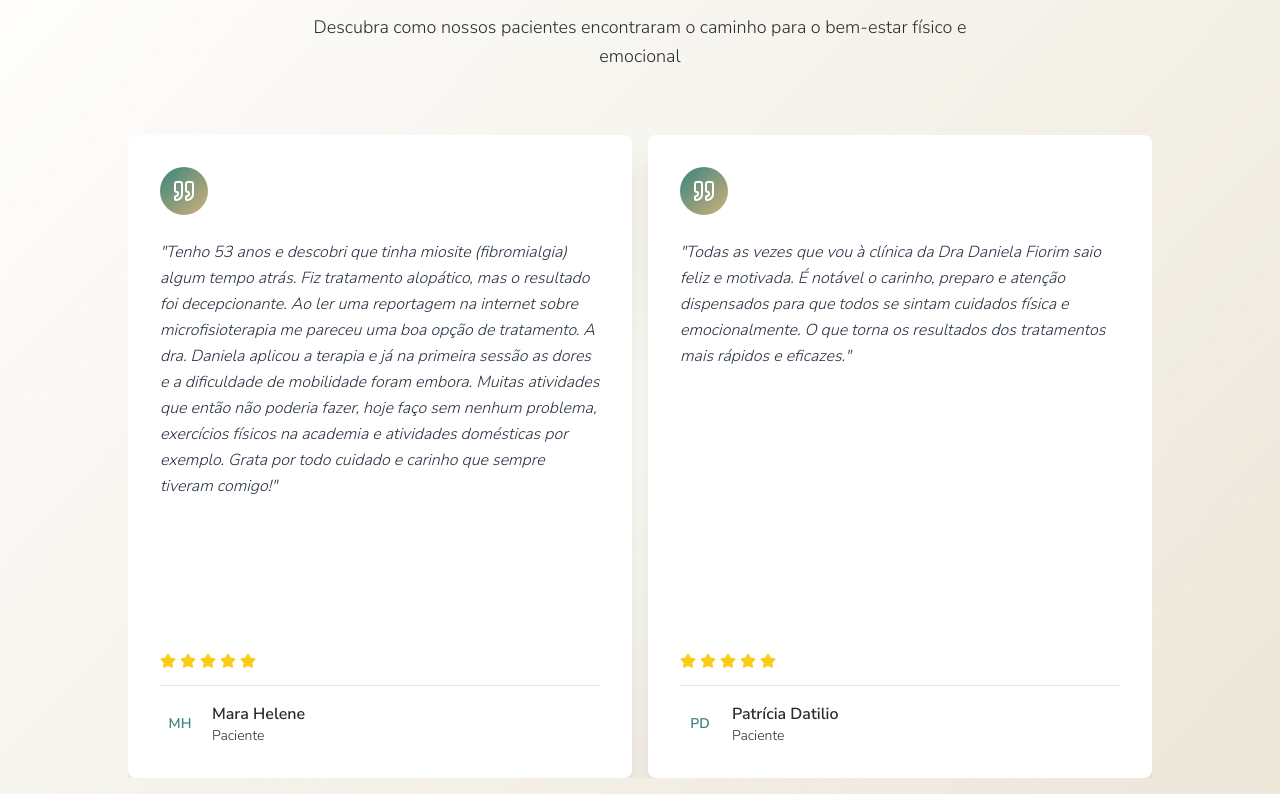
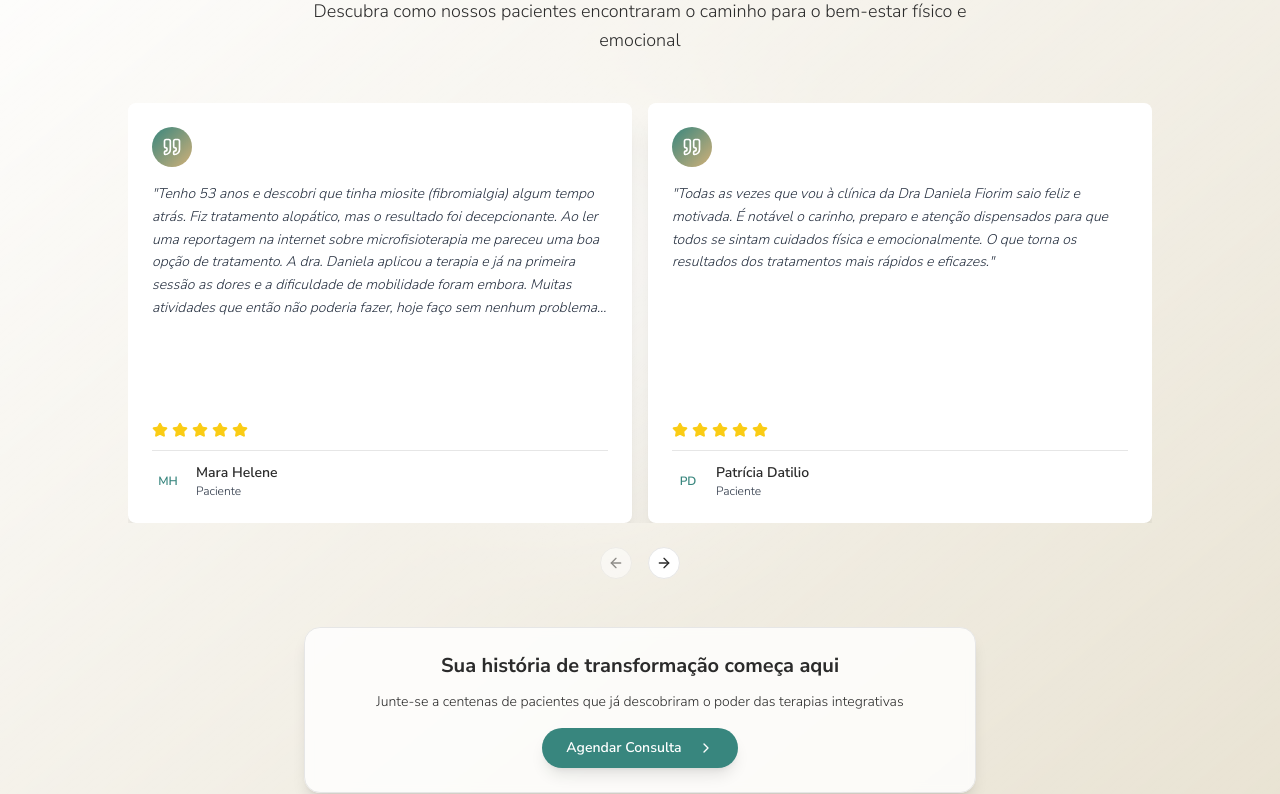
Before and after one commit to CostaMAyssa/prevent-health, a React (Vite) app: page / in a window 1280 px wide. Shown: the part 4049-4843 px from the top of the page. Built offline with nearby package versions, Linux system fonts and the light colour scheme.

Commit message:
Fix: Reduce testimonial card height
Reduced the height of the testimonial cards in the "Benefits" section.

```diff
--- a/src/components/BenefitsSection.tsx
+++ b/src/components/BenefitsSection.tsx
@@ -1,4 +1,3 @@
-
 import { useState } from "react";
 import { Button } from "@/components/ui/button";
 import { Card, CardContent } from "@/components/ui/card";
@@ -78,7 +77,7 @@ export const BenefitsSection = () => {
   ];
 
   return (
-    <section id="depoimentos" className="py-20 bg-gradient-to-br from-white via-cor-fundo/30 to-cor-fundo/60 relative overflow-hidden">
+    <section id="depoimentos" className="py-16 bg-gradient-to-br from-white via-cor-fundo/30 to-cor-fundo/60 relative overflow-hidden">
       {/* Elementos decorativos de fundo */}
       <div className="absolute top-20 left-10 w-32 h-32 bg-cor-principal/5 rounded-full blur-xl"></div>
       <div className="absolute bottom-20 right-10 w-40 h-40 bg-cor-destaque/5 rounded-full blur-xl"></div>
@@ -86,7 +85,7 @@ export const BenefitsSection = () => {
 
       <div className="container mx-auto px-4 relative z-10">
         {/* Header da seção */}
-        <div className="text-center mb-16">
+        <div className="text-center mb-12">
           <div className="inline-flex items-center gap-2 bg-cor-principal/10 px-4 py-2 rounded-full mb-4">
             <Sparkles className="w-4 h-4 text-cor-principal" />
             <span className="text-cor-principal font-medium text-sm">Histórias de Transformação</span>
@@ -107,40 +106,40 @@ export const BenefitsSection = () => {
             <CarouselContent className="-ml-4">
               {depoimentos.map((dep, idx) => (
                 <CarouselItem key={idx} className="pl-4 md:basis-1/2 lg:basis-1/2">
-                  <Card className="h-full border-0 shadow-xl bg-gradient-to-br from-white/95 to-white/90 backdrop-blur-sm hover:shadow-2xl transition-all duration-500 hover:-translate-y-2 group">
-                    <CardContent className="p-8 h-full flex flex-col">
+                  <Card className="h-[420px] border-0 shadow-xl bg-gradient-to-br from-white/95 to-white/90 backdrop-blur-sm hover:shadow-2xl transition-all duration-500 hover:-translate-y-2 group">
+                    <CardContent className="p-6 h-full flex flex-col">
                       {/* Ícone de aspas */}
-                      <div className="mb-6">
-                        <div className="w-12 h-12 bg-gradient-to-br from-cor-principal to-cor-destaque rounded-full flex items-center justify-center group-hover:scale-110 transition-transform duration-300">
-                          <Quote className="w-6 h-6 text-white" />
+                      <div className="mb-4">
+                        <div className="w-10 h-10 bg-gradient-to-br from-cor-principal to-cor-destaque rounded-full flex items-center justify-center group-hover:scale-110 transition-transform duration-300">
+                          <Quote className="w-5 h-5 text-white" />
                         </div>
                       </div>
 
                       {/* Texto do depoimento */}
-                      <div className="flex-1 mb-6">
-                        <p className="text-cor-texto/90 text-base leading-relaxed italic">
+                      <div className="flex-1 mb-4">
+                        <p className="text-cor-texto/90 text-sm leading-relaxed italic line-clamp-6">
                           "{dep.texto}"
                         </p>
                       </div>
 
                       {/* Rating com estrelas */}
-                      <div className="flex items-center gap-1 mb-4">
+                      <div className="flex items-center gap-1 mb-3">
                         {[...Array(dep.rating)].map((_, i) => (
                           <Star key={i} className="w-4 h-4 fill-yellow-400 text-yellow-400" />
                         ))}
                       </div>
 
                       {/* Nome do paciente */}
-                      <div className="border-t border-cor-principal/20 pt-4">
+                      <div className="border-t border-cor-principal/20 pt-3">
                         <div className="flex items-center gap-3">
-                          <div className="w-10 h-10 bg-gradient-to-br from-cor-principal/20 to-cor-destaque/20 rounded-full flex items-center justify-center">
-                            <span className="text-cor-principal font-semibold text-sm">
+                          <div className="w-8 h-8 bg-gradient-to-br from-cor-principal/20 to-cor-destaque/20 rounded-full flex items-center justify-center">
+                            <span className="text-cor-principal font-semibold text-xs">
                               {dep.nome.split(' ').map(n => n[0]).join('').slice(0, 2)}
                             </span>
                           </div>
                           <div>
-                            <p className="font-semibold text-cor-texto">{dep.nome}</p>
-                            <p className="text-cor-texto/60 text-sm">Paciente</p>
+                            <p className="font-semibold text-cor-texto text-sm">{dep.nome}</p>
+                            <p className="text-cor-texto/60 text-xs">Paciente</p>
                           </div>
                         </div>
                       </div>
@@ -151,7 +150,7 @@ export const BenefitsSection = () => {
             </CarouselContent>
 
             {/* Navegação */}
-            <div className="flex justify-center gap-4 mt-8">
+            <div className="flex justify-center gap-4 mt-6">
               <CarouselPrevious className="static translate-y-0 bg-white hover:bg-cor-principal hover:text-white border-cor-principal/20 hover:border-cor-principal transition-all duration-300" />
               <CarouselNext className="static translate-y-0 bg-white hover:bg-cor-principal hover:text-white border-cor-principal/20 hover:border-cor-principal transition-all duration-300" />
             </div>
@@ -159,15 +158,15 @@ export const BenefitsSection = () => {
         </div>
 
         {/* Call to action */}
-        <div className="text-center mt-16">
-          <div className="bg-white/80 backdrop-blur-sm border border-cor-principal/20 rounded-2xl p-8 max-w-2xl mx-auto shadow-lg">
-            <h3 className="text-2xl font-bold text-cor-texto mb-4">
+        <div className="text-center mt-12">
+          <div className="bg-white/80 backdrop-blur-sm border border-cor-principal/20 rounded-2xl p-6 max-w-2xl mx-auto shadow-lg">
+            <h3 className="text-xl font-bold text-cor-texto mb-3">
               Sua história de transformação começa aqui
             </h3>
-            <p className="text-cor-texto/70 mb-6">
+            <p className="text-cor-texto/70 mb-4 text-sm">
               Junte-se a centenas de pacientes que já descobriram o poder das terapias integrativas
             </p>
-            <Button className="bg-cor-principal hover:bg-cor-botao-hover text-white px-8 py-3 rounded-full font-semibold transition-all duration-300 shadow-lg hover:shadow-xl">
+            <Button className="bg-cor-principal hover:bg-cor-botao-hover text-white px-6 py-2 rounded-full font-semibold transition-all duration-300 shadow-lg hover:shadow-xl">
               Agendar Consulta
               <ChevronRight className="w-4 h-4 ml-2" />
             </Button>
```
